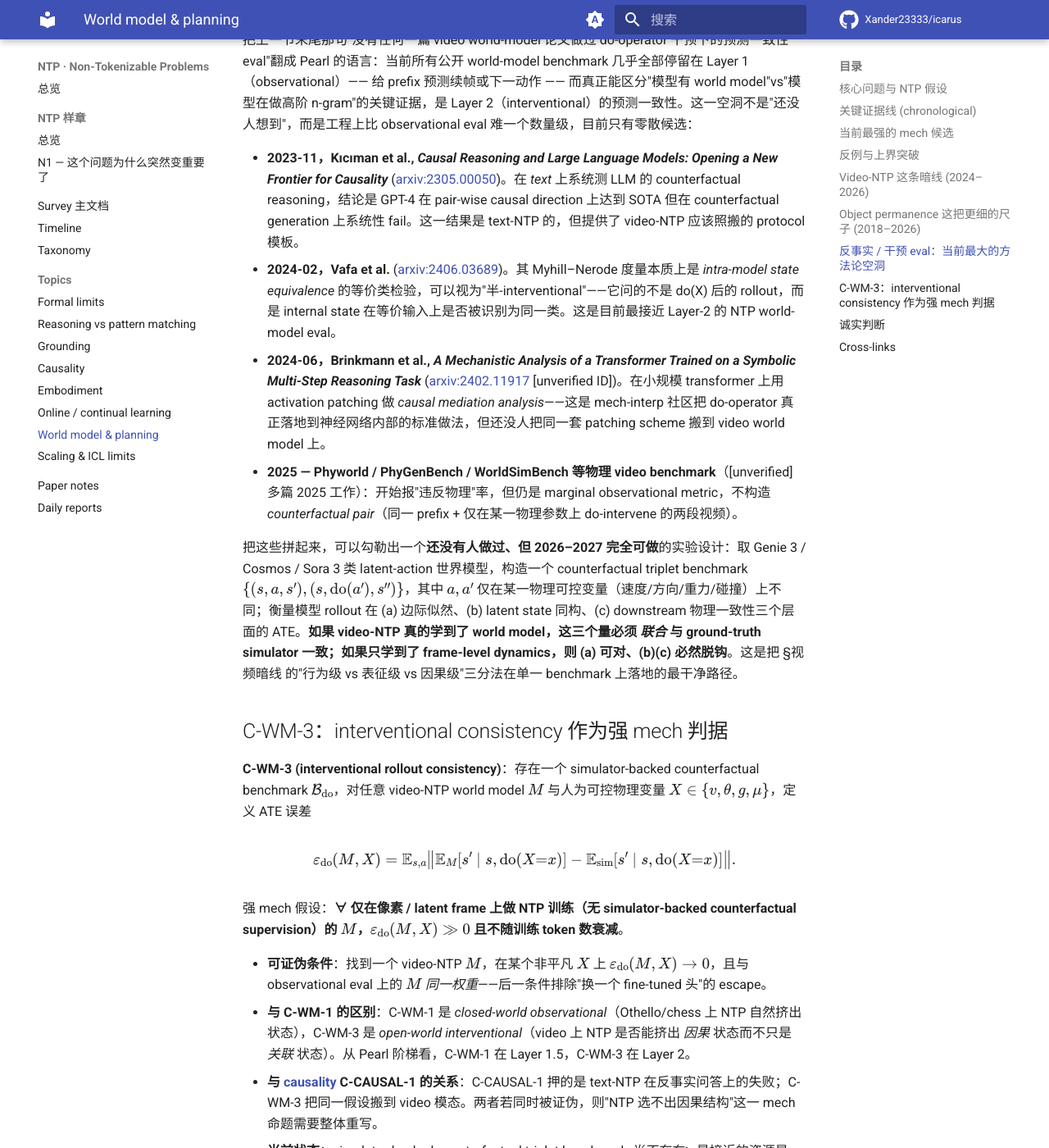
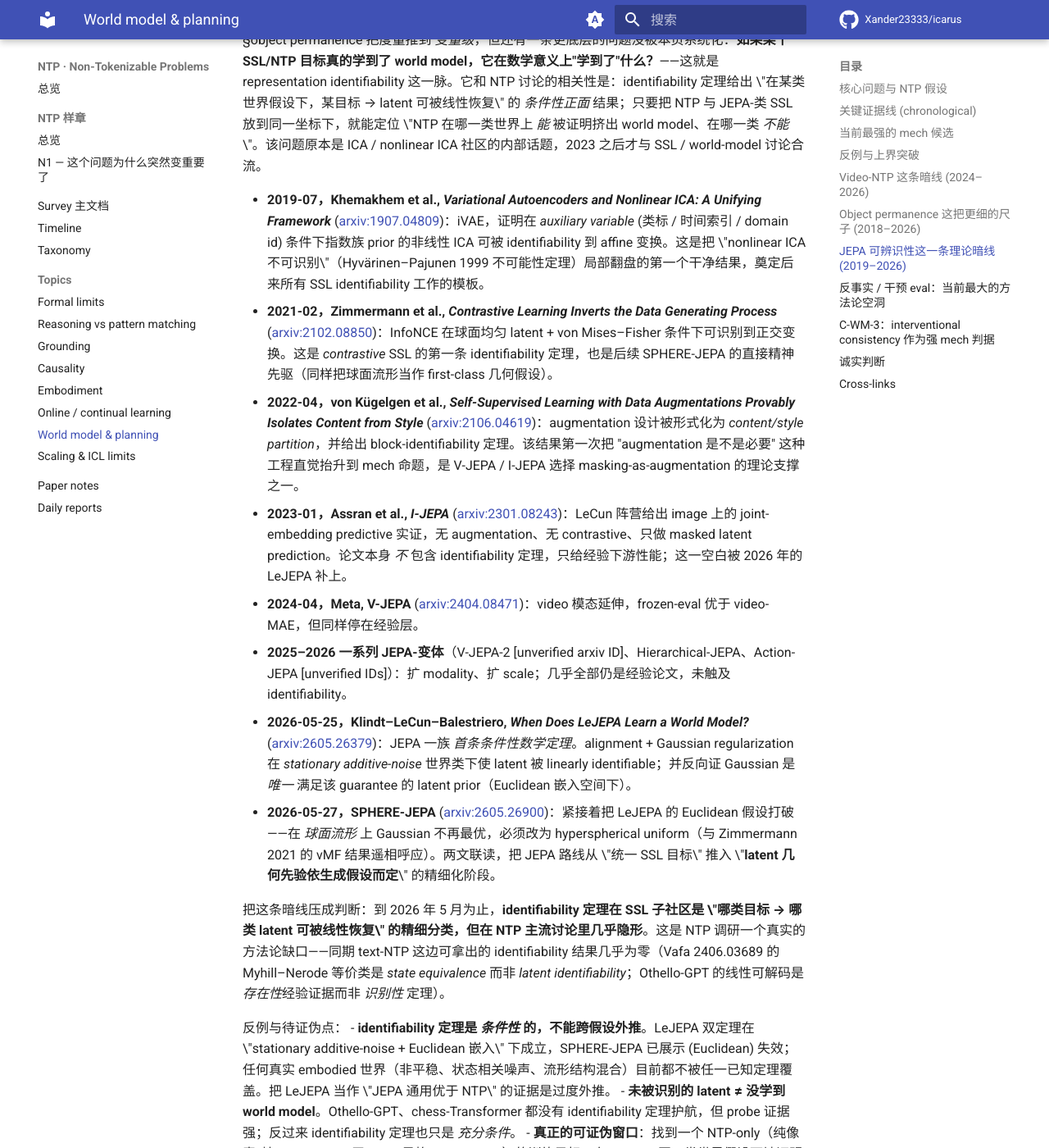
Before and after one commit to Xander23333/icarus, an MkDocs documentation site: the page built from wiki/ntp/topics/world_model.md, in a window 1280 px wide and 1400 px high, scrolled down 5965 px. Shown: the whole window at 82% size. Built offline with MkDocs 1.6.1 and Material for MkDocs 9.7.7, drawn with Linux system fonts in a browser that asks for light colours; comment, search, counter and statistics services are not loaded; some of the changed text lies outside the part shown.

Commit message:
[NTP-Deepen] 2026-05-28 08:00 UTC world_model.md +JEPA identifiability chronology 2019-2026 (+3.9k chars)

```diff
--- a/wiki/ntp/topics/world_model.md
+++ b/wiki/ntp/topics/world_model.md
@@ -79,6 +79,28 @@ text-NTP 的 world-model 证据基本上停在 Othello-GPT 与 chess-Transformer
 
 判断：object permanence 是当前唯一一把*同时被 cognitive-science / model-based vision / generative video* 三个社区公认有意义的尺子，把它接到 C-WM-3 的 interventional benchmark 上不需要任何新理论——只需要把 IntPhys / Physion 改造成 counterfactual triplet 形式（同一 prefix + 仅在 occluder 出现时刻 do-intervene 物体身份），即可一次性把 §视频暗线 + §反事实空洞 两节的开题问题落到一组可重复实验上。这也是 N6 (embodiment-and-vla-bet) §3 之后的最自然延伸点。
 
+## JEPA 可辨识性这一条理论暗线 (2019–2026)
+
+§object permanence 把度量推到 *变量级*，但还有一条更底层的问题没被本页系统化：**如果某个 SSL/NTP 目标真的学到了 world model，它在数学意义上"学到了"什么？**——这就是 representation identifiability 这一脉。它和 NTP 讨论的相关性是：identifiability 定理给出 \"在某类世界假设下，某目标 → latent 可被线性恢复\" 的 *条件性正面* 结果；只要把 NTP 与 JEPA-类 SSL 放到同一坐标下，就能定位 \"NTP 在哪一类世界上 *能* 被证明挤出 world model、在哪一类 *不能*\"。该问题原本是 ICA / nonlinear ICA 社区的内部话题，2023 之后才与 SSL / world-model 讨论合流。
+
+- **2019-07，Khemakhem et al., *Variational Autoencoders and Nonlinear ICA: A Unifying Framework*** ([arxiv:1907.04809](https://arxiv.org/abs/1907.04809))：iVAE，证明在 *auxiliary variable* (类标 / 时间索引 / domain id) 条件下指数族 prior 的非线性 ICA 可被 identifiability 到 affine 变换。这是把 \"nonlinear ICA 不可识别\"（Hyvärinen–Pajunen 1999 不可能性定理）局部翻盘的第一个干净结果，奠定后来所有 SSL identifiability 工作的模板。
+- **2021-02，Zimmermann et al., *Contrastive Learning Inverts the Data Generating Process*** ([arxiv:2102.08850](https://arxiv.org/abs/2102.08850))：InfoNCE 在球面均匀 latent + von Mises–Fisher 条件下可识别到正交变换。这是 *contrastive* SSL 的第一条 identifiability 定理，也是后续 SPHERE-JEPA 的直接精神先驱（同样把球面流形当作 first-class 几何假设）。
+- **2022-04，von Kügelgen et al., *Self-Supervised Learning with Data Augmentations Provably Isolates Content from Style*** ([arxiv:2106.04619](https://arxiv.org/abs/2106.04619))：augmentation 设计被形式化为 *content/style partition*，并给出 block-identifiability 定理。该结果第一次把 "augmentation 是不是必要" 这种工程直觉抬升到 mech 命题，是 V-JEPA / I-JEPA 选择 masking-as-augmentation 的理论支撑之一。
+- **2023-01，Assran et al., *I-JEPA*** ([arxiv:2301.08243](https://arxiv.org/abs/2301.08243))：LeCun 阵营给出 image 上的 joint-embedding predictive 实证，无 augmentation、无 contrastive、只做 masked latent prediction。论文本身 *不* 包含 identifiability 定理，只给经验下游性能；这一空白被 2026 年的 LeJEPA 补上。
+- **2024-04，Meta, V-JEPA** ([arxiv:2404.08471](https://arxiv.org/abs/2404.08471))：video 模态延伸，frozen-eval 优于 video-MAE，但同样停在经验层。
+- **2025–2026 一系列 JEPA-变体**（V-JEPA-2 [unverified arxiv ID]、Hierarchical-JEPA、Action-JEPA [unverified IDs]）：扩 modality、扩 scale；几乎全部仍是经验论文，未触及 identifiability。
+- **2026-05-25，Klindt–LeCun–Balestriero, *When Does LeJEPA Learn a World Model?*** ([arxiv:2605.26379](https://arxiv.org/abs/2605.26379))：JEPA 一族 *首条条件性数学定理*。alignment + Gaussian regularization 在 *stationary additive-noise* 世界类下使 latent 被 linearly identifiable；并反向证 Gaussian 是 *唯一* 满足该 guarantee 的 latent prior（Euclidean 嵌入空间下）。
+- **2026-05-27，SPHERE-JEPA** ([arxiv:2605.26900](https://arxiv.org/abs/2605.26900))：紧接着把 LeJEPA 的 Euclidean 假设打破——在 *球面流形* 上 Gaussian 不再最优，必须改为 hyperspherical uniform（与 Zimmermann 2021 的 vMF 结果遥相呼应）。两文联读，把 JEPA 路线从 \"统一 SSL 目标\" 推入 \"**latent 几何先验依生成假设而定**\" 的精细化阶段。
+
+把这条暗线压成判断：到 2026 年 5 月为止，**identifiability 定理在 SSL 子社区是 \"哪类目标 → 哪类 latent 可被线性恢复\" 的精细分类，但在 NTP 主流讨论里几乎隐形**。这是 NTP 调研一个真实的方法论缺口——同期 text-NTP 这边可拿出的 identifiability 结果几乎为零（Vafa 2406.03689 的 Myhill–Nerode 等价类是 *state equivalence* 而非 *latent identifiability*；Othello-GPT 的线性可解码是 *存在性*经验证据而非 *识别性* 定理）。
+
+反例与待证伪点：
+- **identifiability 定理是 *条件性* 的，不能跨假设外推**。LeJEPA 双定理在 \"stationary additive-noise + Euclidean 嵌入\" 下成立，SPHERE-JEPA 已展示 (Euclidean) 失效；任何真实 embodied 世界（非平稳、状态相关噪声、流形结构混合）目前都不被任一已知定理覆盖。把 LeJEPA 当作 \"JEPA 通用优于 NTP\" 的证据是过度外推。
+- **未被识别的 latent ≠ 没学到 world model**。Othello-GPT、chess-Transformer 都没有 identifiability 定理护航，但 probe 证据强；反过来 identifiability 定理也只是 *充分条件*。
+- **真正的可证伪窗口**：找到一个 NTP-only（纯像素/帧 next-token，无 JEPA 风格 latent target）的训练目标，在 LeJEPA 同一类世界假设下被证明 latent linearly identifiable——这将直接把 paradigm-replacement 路线击穿。目前 NTP-side 没有这样的定理，但也没有 *不可能性* 证明，这是开放问题。
+
+判断：JEPA-identifiability 这条线值得每月追踪两到三篇，是 N6 §3 \"world-model 三家答卷\" 在 2026 下半年写作时唯一接近 *形式可证* 的子带。但要诚实标注：identifiability 定理给的 \"学到 world model\" 是非常 *狭义* 的——只是 latent 与真实潜变量之间存在 affine/orthogonal 对应，并不蕴含因果结构（这又把球扔回 §C-WM-3 反事实 eval）。把这两条线 *分开* 报告比合起来吹更负责任。
+
 ## 反事实 / 干预 eval：当前最大的方法论空洞
 
 把上一节末尾那句"没有任何一篇 video world-model 论文做过 do-operator 干预下的预测一致性 eval"翻成 Pearl 的语言：当前所有公开 world-model benchmark 几乎全部停留在 Layer 1（observational）—— 给 prefix 预测续帧或下一动作 —— 而真正能区分"模型有 world model"vs"模型在做高阶 n-gram"的关键证据，是 Layer 2（interventional）的预测一致性。这一空洞不是"还没人想到"，而是工程上比 observational eval 难一个数量级，目前只有零散候选：
```
Also changed, not shown: 1 other file.
